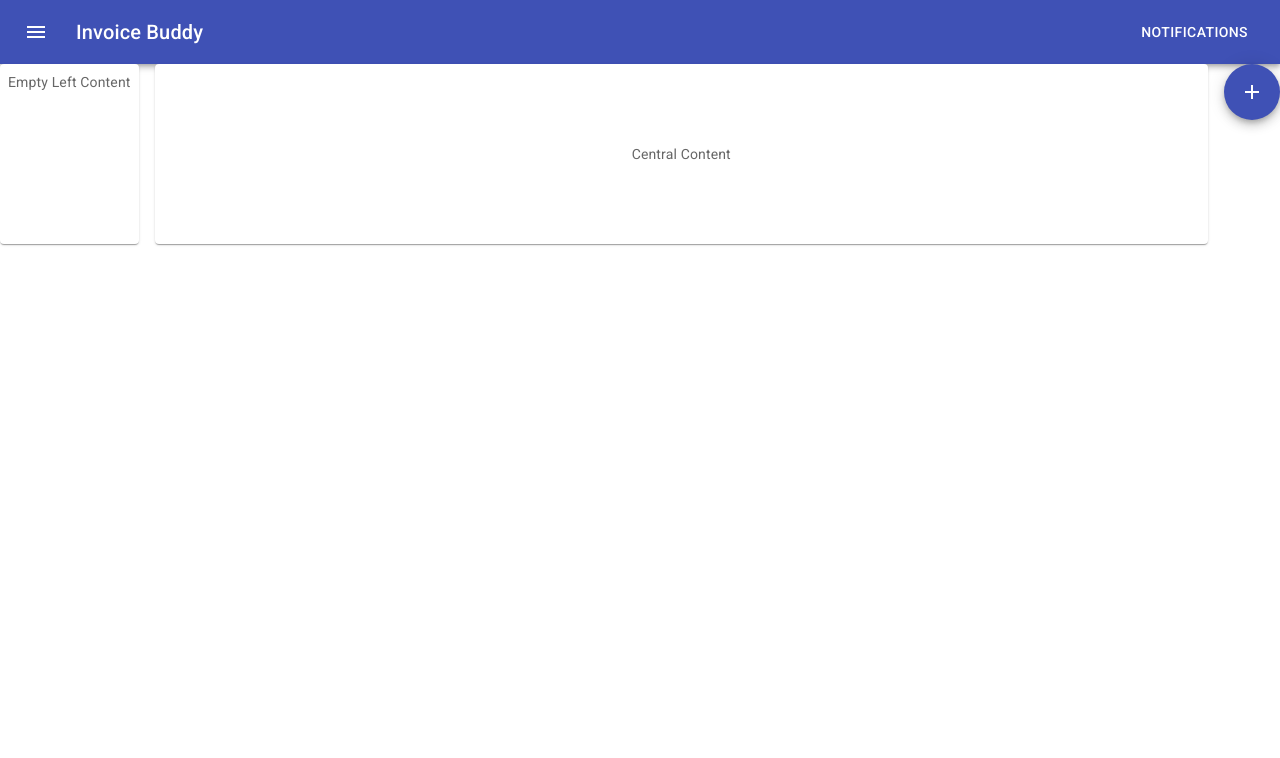
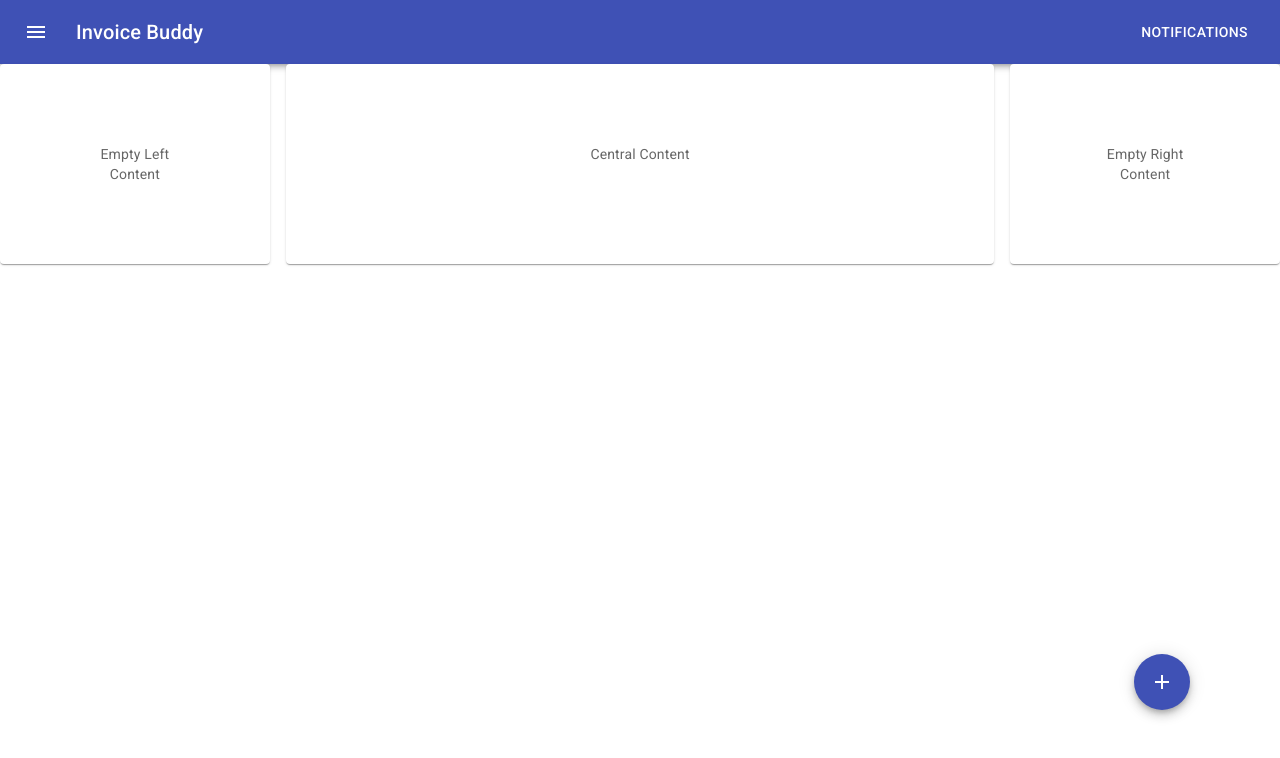
Before and after one commit to CAWilson94/Invoice, a React (Create React App) app in the folder invoices-js/: page / in a window 1280 px wide. Shown: the top 758 px of the page. Built offline with nearby package versions, Linux system fonts and the light colour scheme.

Commit message:
button bottom right, stack horizontal empty

```diff
--- a/invoices-js/src/app/App.tsx
+++ b/invoices-js/src/app/App.tsx
@@ -22,10 +22,11 @@ function App() {
       <Header />
       <DrawerSideBar />
       <Stack direction="row" spacing={2} justifyContent="space-evenly">
-        <Item>Empty Left Content</Item>
-        <Item sx={{ flex: 4, p: 10 }}>Central Content</Item>
-        <FloatingButton/>
+        <Item sx={{ flex: 1, p: 10 }}>Empty Left Content</Item>
+        <Item sx={{ flex: 5, p: 10 }}>Central Content</Item>
+        <Item sx={{ flex: 1, p: 10 }}>Empty Right Content</Item>
       </Stack>
+      <FloatingButton/>
     </Box>
   );
 }
--- a/invoices-js/src/components/FloatingButton.tsx
+++ b/invoices-js/src/components/FloatingButton.tsx
@@ -1,11 +1,14 @@
 import * as React from "react";
 import { Fab } from "@material-ui/core";
 import AddIcon from "@mui/icons-material/Add";
+import { Box } from "@mui/system";
 
 export default function FloatingButton(){
     return(
+        <Box sx={{position: 'absolute', bottom: 10, right: 10, padding: 10}}>
         <Fab color="primary" aria-label="add">
             <AddIcon />
           </Fab>
+          </Box>
     );
 }
```
